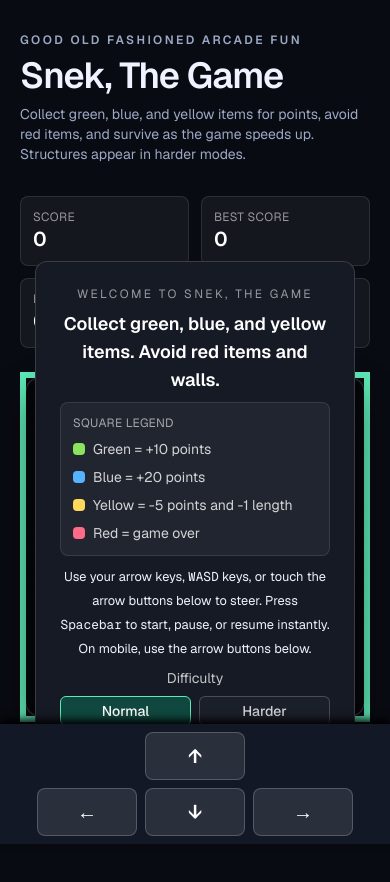
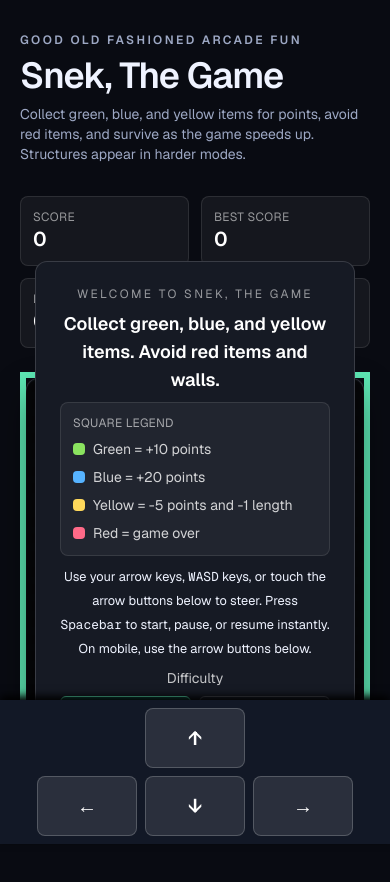
Before and after one commit to simonproudfootxyz/snek, a Next.js app: page / in a window 390 px wide. Shown: the top 882 px of the page. Built offline with nearby package versions, Linux system fonts and the light colour scheme.

Commit message:
- adjust mobile arrow button heights

```diff
--- a/src/app/globals.css
+++ b/src/app/globals.css
@@ -33,6 +33,7 @@ body {
   button,
   div {
     width: 100%;
+    height: 60px;
   }
 }
 
```
